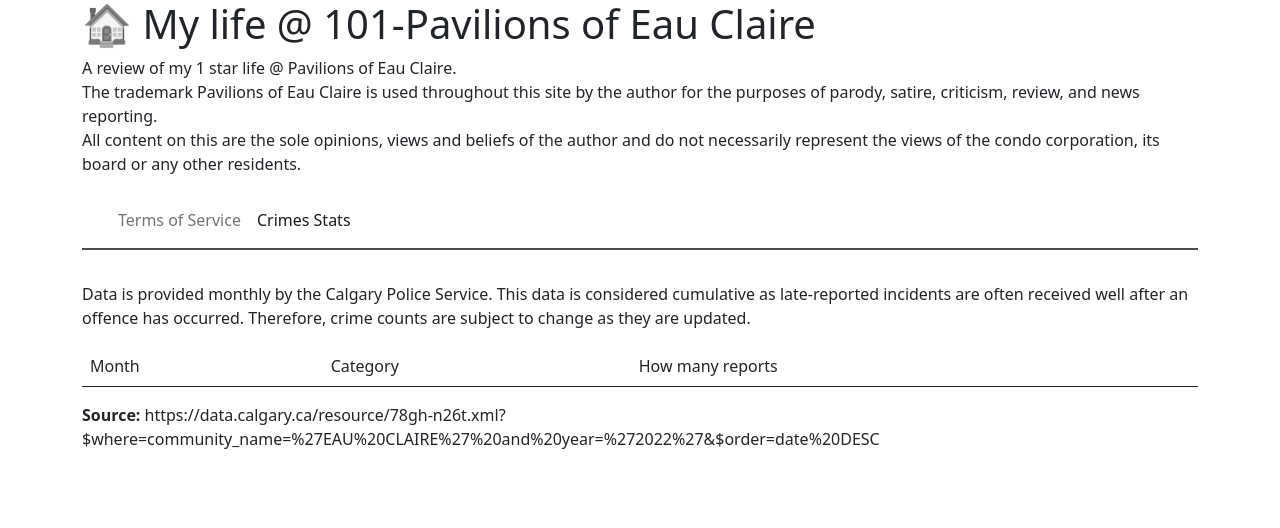
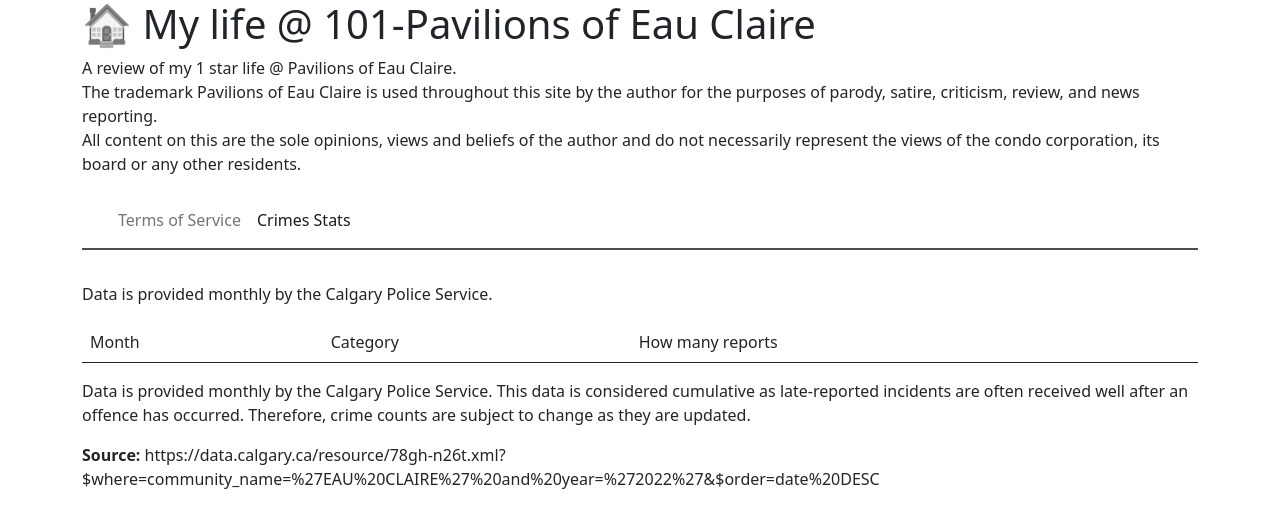
Before and after one commit to sparksis/pavilions-of-eau-claire-blog, a Jekyll site: the page built from crimes.html, in a window 1280 px wide. Shown: the top 528 px of the page. Built offline with Jekyll 4.4.1, drawn with Linux system fonts in a browser that asks for light colours.

Commit message:
better text handling

```diff
--- a/crimes.html
+++ b/crimes.html
@@ -1,15 +1,15 @@
 ---
 layout: default
 ---
-
-<p> Data is provided monthly by the Calgary Police Service.
-    This data is considered cumulative as late-reported incidents are often received well after an offence has occurred.
-    Therefore, crime counts are subject to change as they are updated.
-<!-- https://data.calgary.ca/Health-and-Safety/Community-Crime-Statistics/78gh-n26t -->
-</p>
+<p> Data is provided monthly by the Calgary Police Service.</p>
 <div id="crimes"> </div>
 
 <div>
+    <p> Data is provided monthly by the Calgary Police Service.
+        This data is considered cumulative as late-reported incidents are often received well after an offence has occurred.
+        Therefore, crime counts are subject to change as they are updated.
+    <!-- https://data.calgary.ca/Health-and-Safety/Community-Crime-Statistics/78gh-n26t -->
+    </p>
     <p><strong>Source: </strong>https://data.calgary.ca/resource/78gh-n26t.xml?$where=community_name=%27EAU%20CLAIRE%27%20and%20year=%272022%27&$order=date%20DESC</p>
 </div>
 
```
